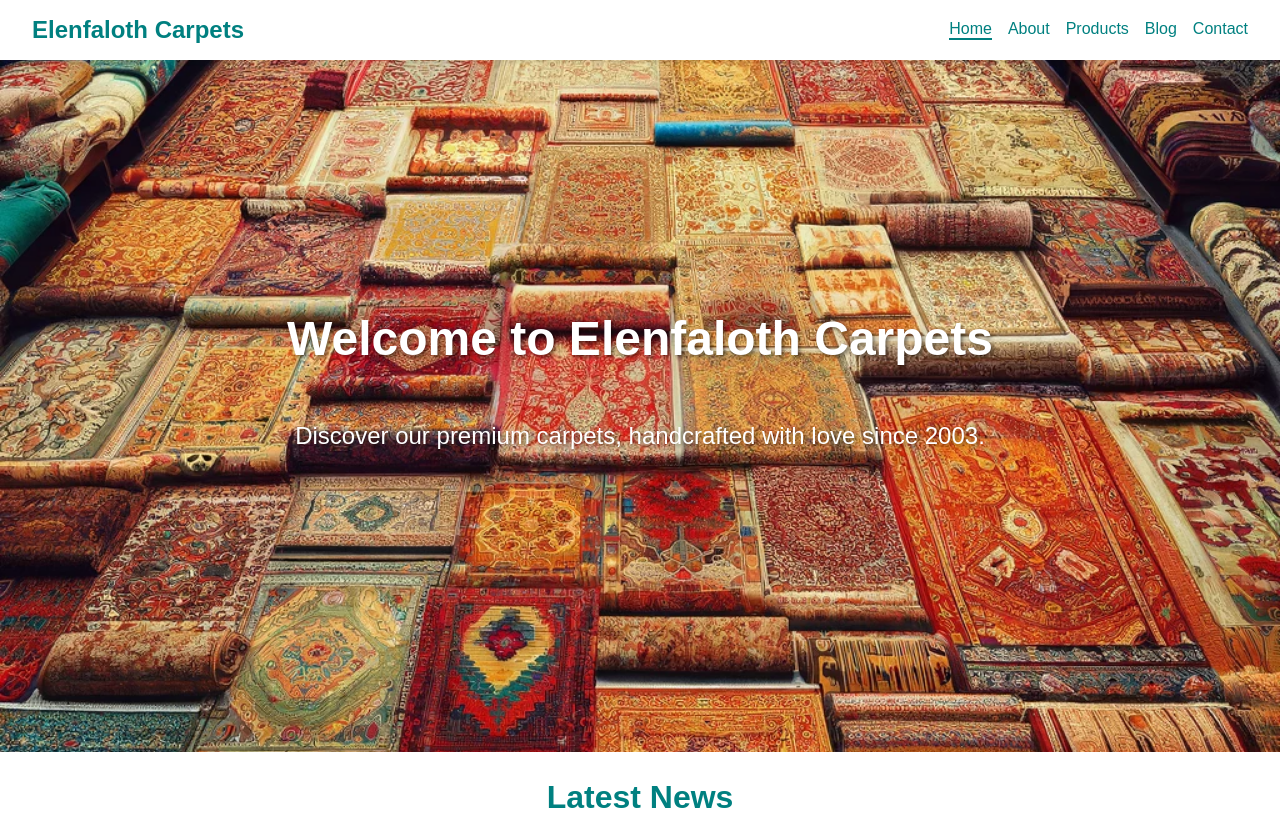
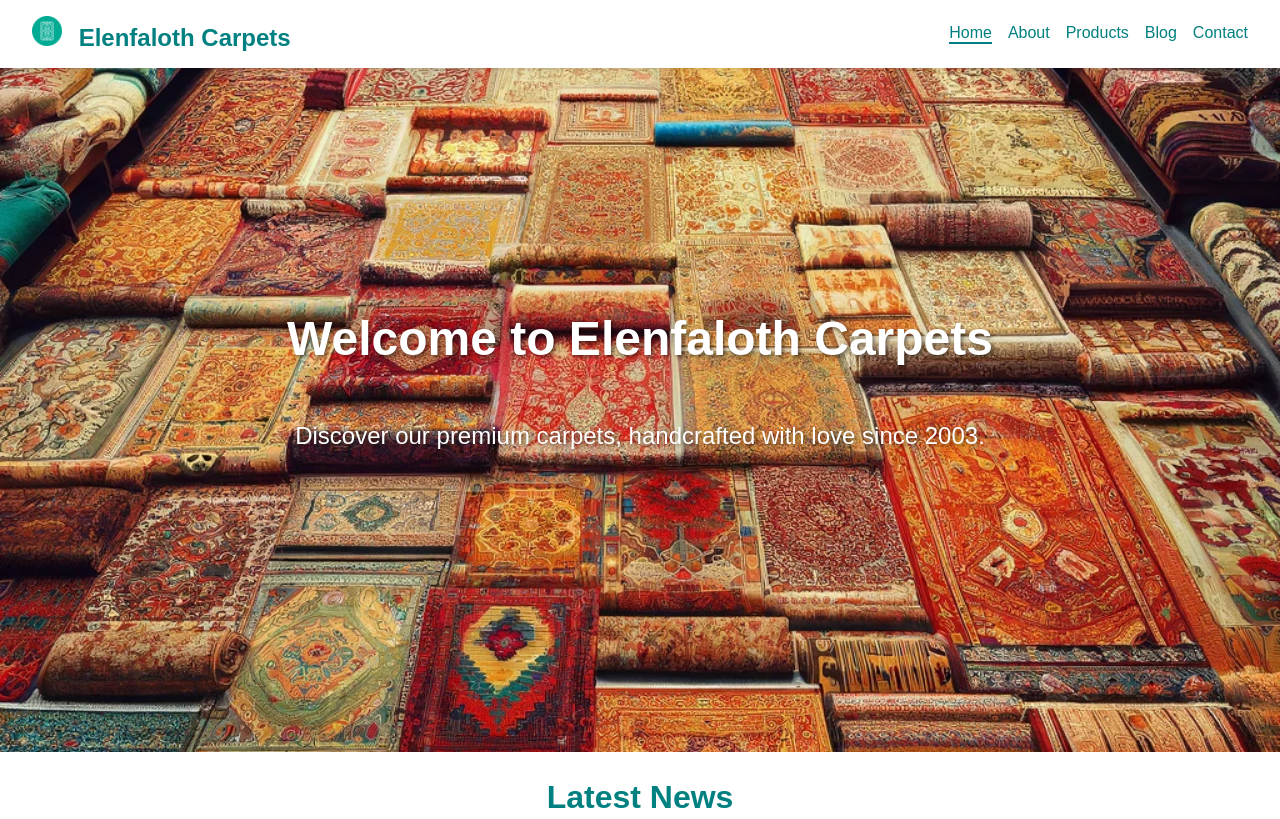
Before and after one commit to H4ss/Google-SEO-Tek5, a Gatsby site: page / in a window 1280 px wide. Shown: the top 819 px of the page. Built offline with nearby package versions, Linux system fonts and the light colour scheme; Gatsby itself is replaced by a stand-in of ours.

Commit message:
add a logo on the homepage

```diff
--- a/src/components/navbar.js
+++ b/src/components/navbar.js
@@ -1,12 +1,16 @@
 import React from "react"
 import { Link } from "gatsby"
 import "../styles/navbar.css"
+import logo from "../images/carpet-icon.png" // Import the image
 
 const Navbar = () => {
   return (
     <nav className="navbar">
       <div className="navbar-container">
-        <Link to="/" className="navbar-brand">Elenfaloth Carpets</Link>
+        <Link to="/" className="navbar-brand">
+          <img src={logo} alt="Elenfaloth Carpets logo" className="logo" /> {/* Add the image */}
+          Elenfaloth Carpets
+        </Link>
         <div className="navbar-links">
           <Link to="/" activeClassName="navbar-link-active">Home</Link>
           <Link to="/about" activeClassName="navbar-link-active">About</Link>
--- a/src/styles/navbar.css
+++ b/src/styles/navbar.css
@@ -36,3 +36,9 @@
 .navbar-link-active {
   border-bottom: 2px solid var(--teal);
 }
+
+.logo {
+  margin-right: 10px;
+  width: 30px;
+  height: 30px;
+}
```
Also changed, not shown: src/images/carpet-icon.png (added), 1 other file. Lines whose indentation alone changed are shown as unchanged.
